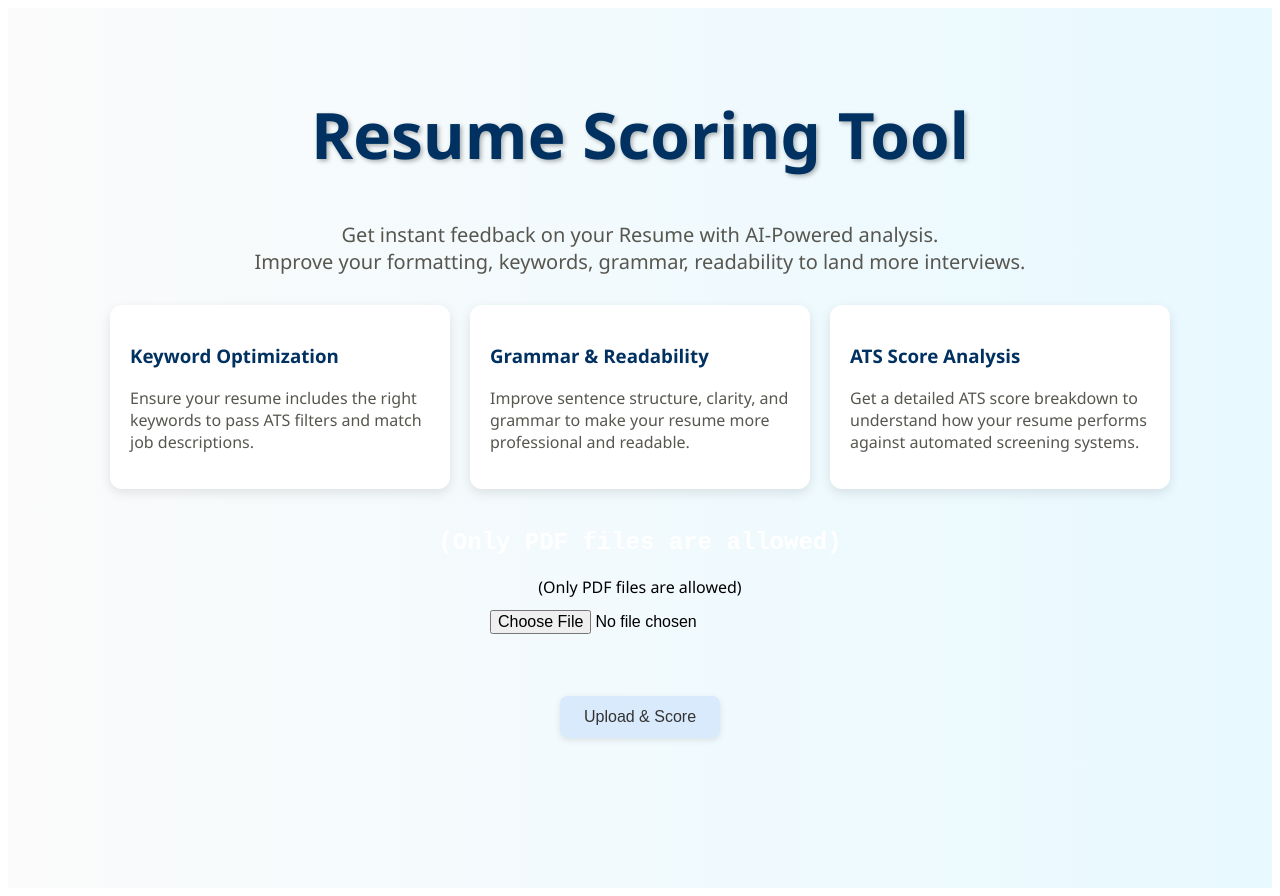
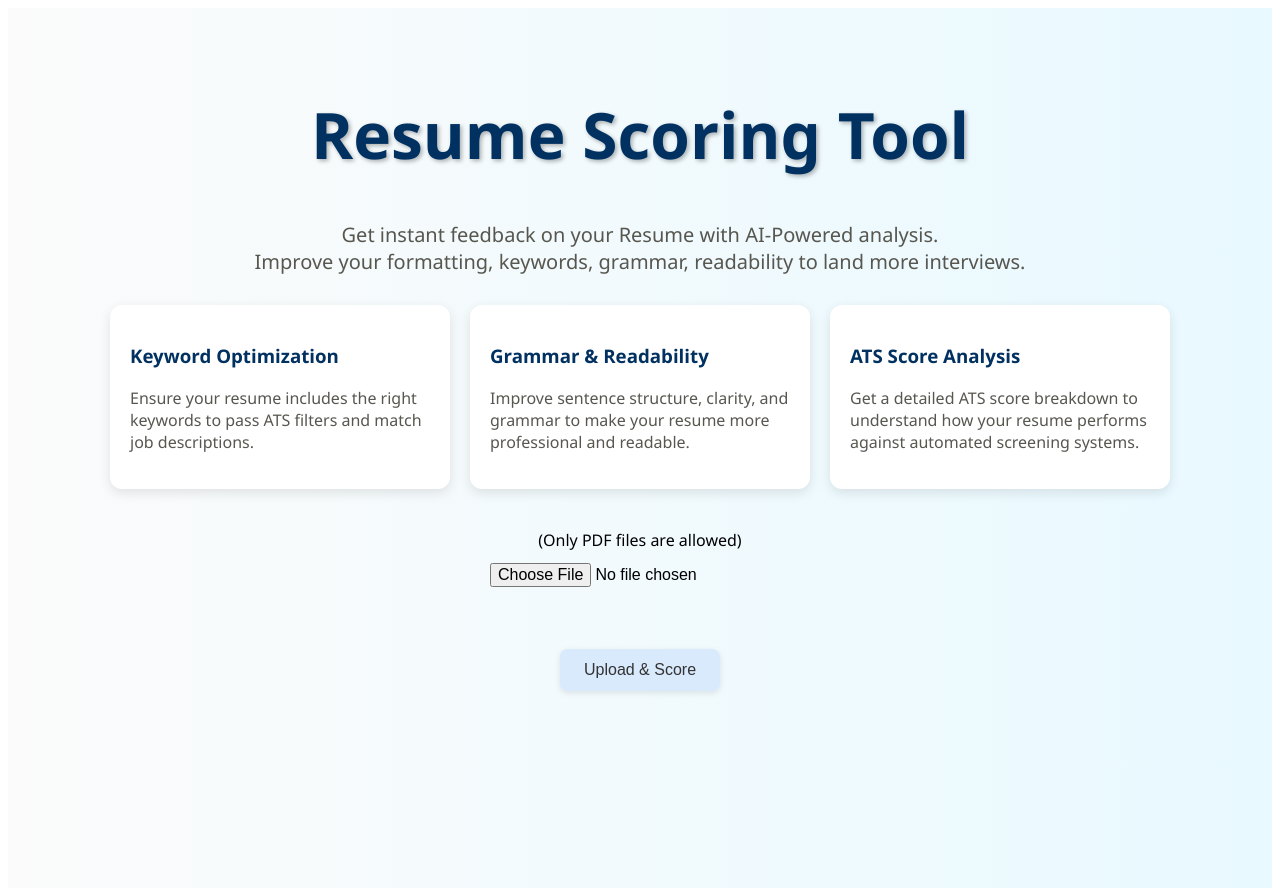
Before and after one commit to rajdeep-office/Resume-agent, a React (Create React App) app in the folder frontend/: page / in a window 1280 px wide. Built offline with nearby package versions, Linux system fonts and the light colour scheme.

Commit message:
Update UploadResume.js

```diff
--- a/frontend/src/components/UploadResume.js
+++ b/frontend/src/components/UploadResume.js
@@ -57,7 +57,7 @@ const UploadResume = () => {
           whiteSpace: "pre-wrap",
         }}
       >
-        (Only PDF files are allowed)
+
       </h2>
 (Only PDF files are allowed)
       <form onSubmit={handleUpload}>
```
